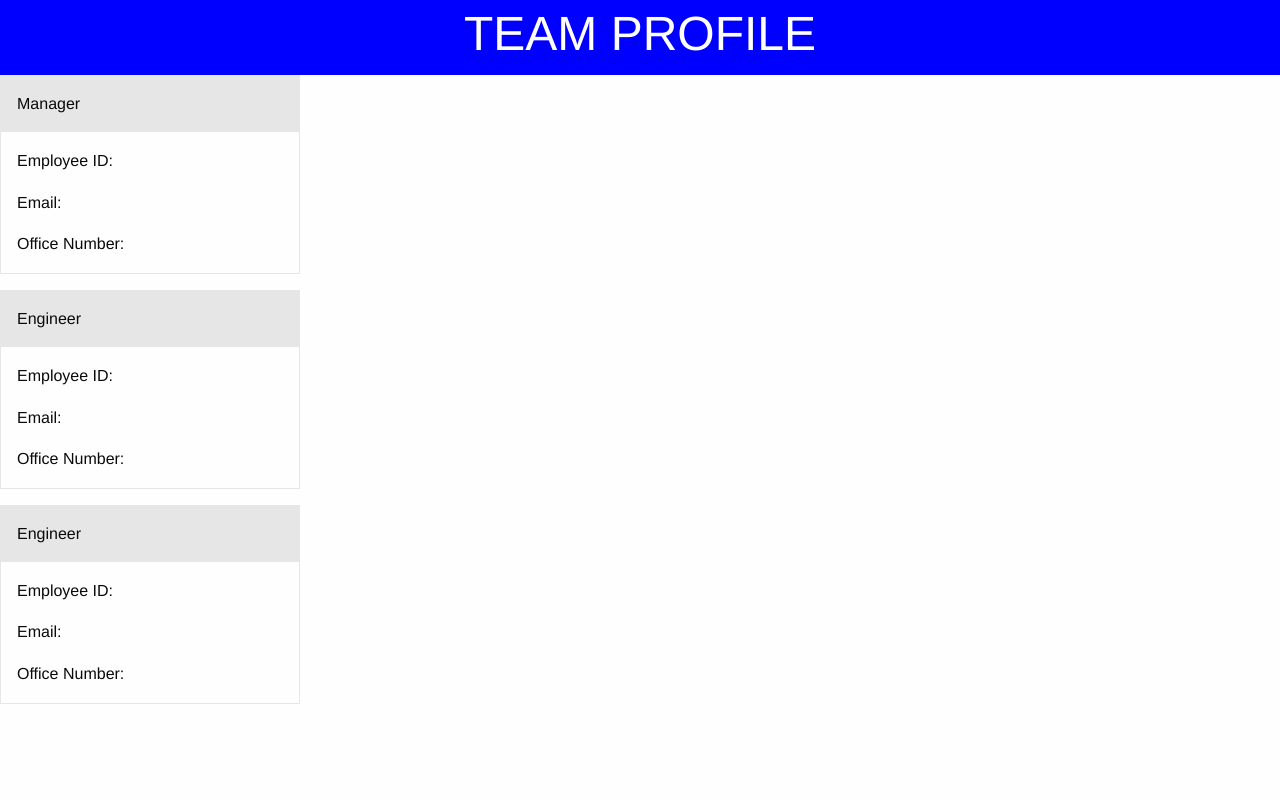
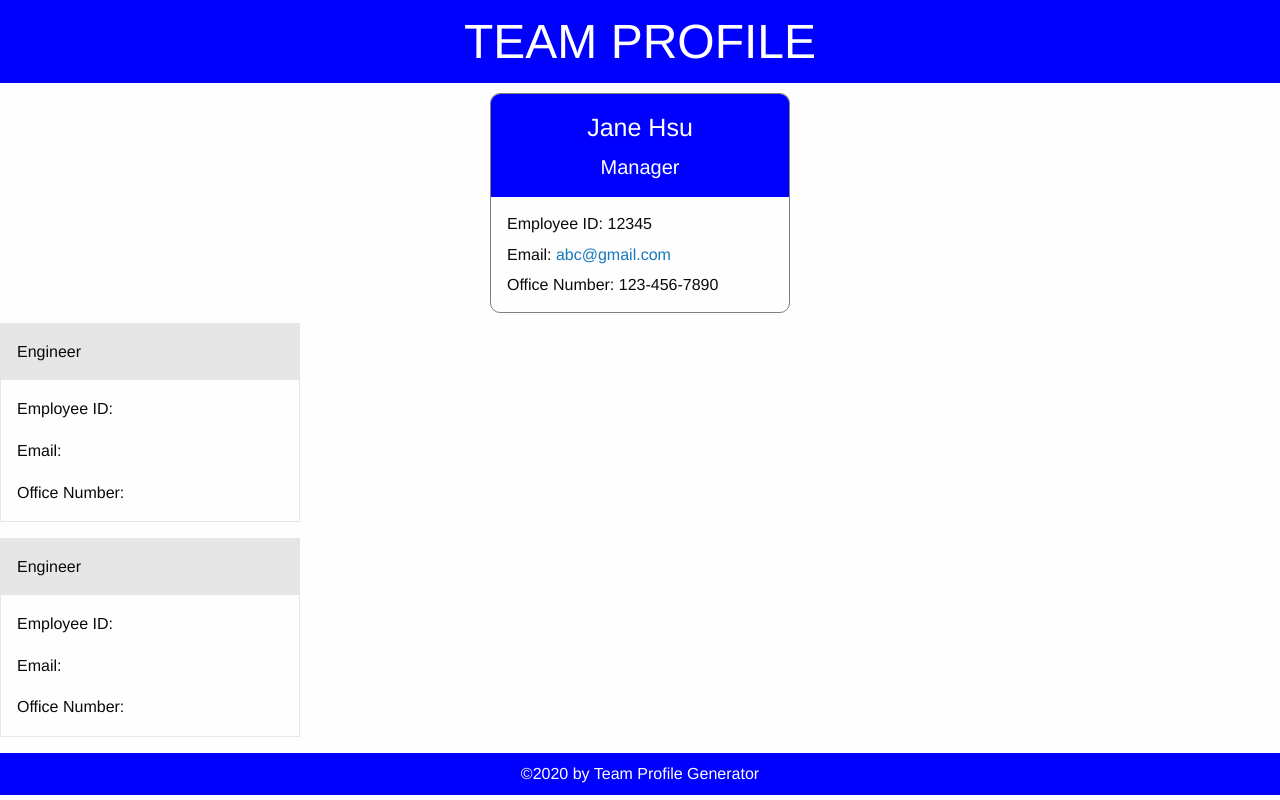
Before and after one commit to plainjane99/Team_Profile_Generator, a website: page temp.html in a window 1280 px wide. Drawn offline with nearby package versions, Linux system fonts and the light colour scheme.

Commit message:
added html structure for Manager card

```diff
--- a/src/style.css
+++ b/src/style.css
@@ -10,3 +10,44 @@ header {
     display: flex;
     justify-content: center;
 }
+
+header h1 {
+    margin-top: .5rem;
+}
+
+.row-wrapper {
+    display: flex;
+    justify-content: center;
+    padding: 10px;
+}
+
+.card-wrapper {
+    border-radius: 10px;
+    border-style: solid;
+    border-color: grey;
+    margin-bottom: 0;
+    max-width: 300px;
+}
+
+.card-header {
+    display: block;
+    justify-content: center;
+    background-color: var(--header-color);
+    color: var(--text-color);
+}
+
+.card-header h4,
+.card-header h5 {
+    text-align: center;
+}
+
+footer {
+    background-color: var(--header-color);
+    color: var(--text-color);
+    display: flex;
+    justify-content: center;
+}
+
+footer h6 {
+    margin: 10px;
+}
--- a/temp.html
+++ b/temp.html
@@ -21,15 +21,16 @@
             <div class="grid-x container">
 
                 <!--Row 1 will be Manager row-->
-                <div class="cell">
-                    <div class="card" style="width: 300px;">
-                        <div class="card-divider">
-                            Manager
+                <div class="cell row-wrapper">
+                    <div class="card card-wrapper">
+                        <div class="card-divider card-header">
+                            <h4>Jane Hsu</h4>
+                            <h5>Manager</h5>
                         </div>
                         <div class="card-section">
-                            <p>Employee ID:</p>
-                            <p>Email: </p>
-                            <p>Office Number: </p>
+                            <h6>Employee ID: 12345</h6>
+                            <h6>Email: <a href="mailto:abc@gmail.com">abc@gmail.com</a> </h6>
+                            <h6>Office Number: 123-456-7890</h6>
                         </div>
                     </div>
                 </div>
@@ -61,6 +62,9 @@
             </div>
         </main>
 
+        <footer>
+            <h6>&copy;2020 by Team Profile Generator</h6>
+        </footer>
 
     </body>
 </html>
```
Also changed, not shown: index.js (+6 -6 lines), src/page-template.js (+32 -2 lines).
